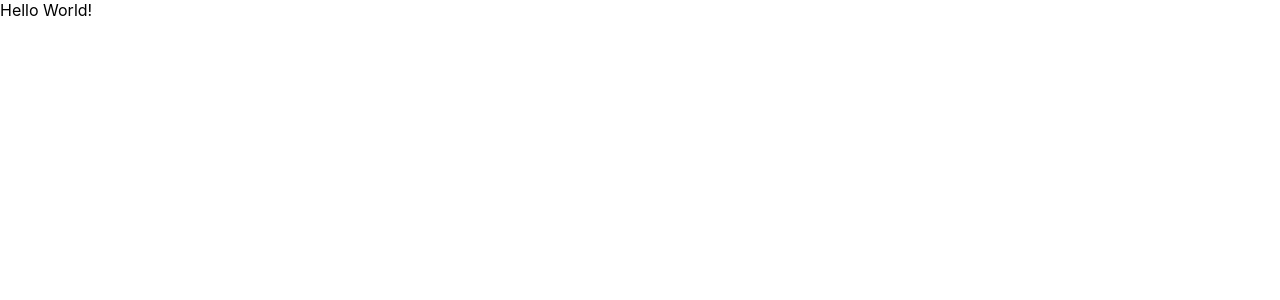
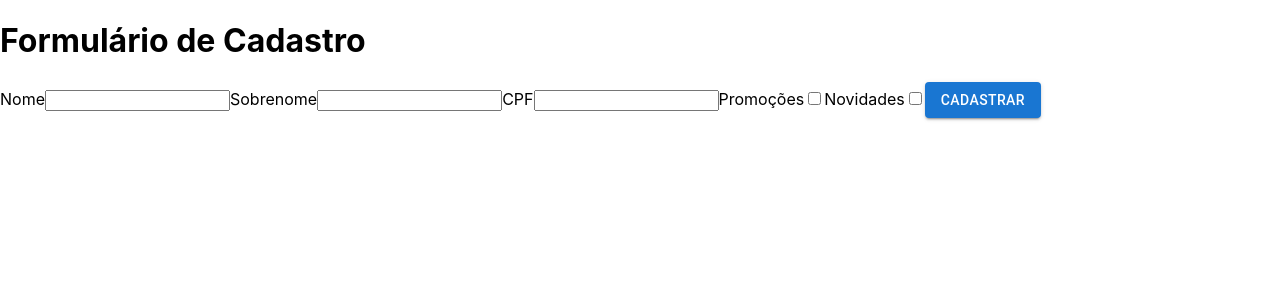
Before and after one commit to Rafael-Araujo-dev/Alura, a React (Create React App) app in the folder Formações Front-End/ReactJS/Cadastro Simples - Formulário de Cadastro/cadastro-simples/: page / in a window 1280 px wide. Shown: the top 300 px of the page. Built offline with nearby package versions, Linux system fonts and the light colour scheme.

Commit message:
Implemented Material-UI library

```diff
--- a/Formações Front-End/ReactJS/Cadastro Simples - Formulário de Cadastro/cadastro-simples/package.json
+++ b/Formações Front-End/ReactJS/Cadastro Simples - Formulário de Cadastro/cadastro-simples/package.json
@@ -3,6 +3,10 @@
   "version": "0.1.0",
   "private": true,
   "dependencies": {
+    "@emotion/react": "^11.4.1",
+    "@emotion/styled": "^11.3.0",
+    "@material-ui/core": "^5.0.0-beta.5",
+    "@mui/material": "^5.0.0",
     "@testing-library/jest-dom": "^5.14.1",
     "@testing-library/react": "^11.2.7",
     "@testing-library/user-event": "^12.8.3",
--- a/Formações Front-End/ReactJS/Cadastro Simples - Formulário de Cadastro/cadastro-simples/src/App.js
+++ b/Formações Front-End/ReactJS/Cadastro Simples - Formulário de Cadastro/cadastro-simples/src/App.js
@@ -1,11 +1,16 @@
+import React, { Component, Fragment } from 'react';
+
 import './App.css';
+import FormularioCadastro from './components/FormularioCadastro/Formulario';
 
-function App() {
-  return (
-    <>
-      Hello World!
-    </>
-  );
+export default class App extends Component {
+
+  render() {
+    return (
+      <Fragment>
+        <h1>Formulário de Cadastro</h1>
+        <FormularioCadastro />
+      </Fragment>
+    );
+  }
 }
-
-export default App;
--- /dev/null
+++ b/Formações Front-End/ReactJS/Cadastro Simples - Formulário de Cadastro/cadastro-simples/src/components/FormularioCadastro/Formulario.jsx
@@ -0,0 +1,33 @@
+import React from 'react';
+import Button from '@material-ui/core/Button';
+
+const FormularioCadastro = () => {
+    return (
+        <>
+            <form>
+                <label>Nome</label>
+                <input type="text"/>
+
+                <label>Sobrenome</label>
+                <input type="text"/>
+
+                <label>CPF</label>
+                <input type="text"/>
+
+                <label>Promoções</label>
+                <input type="checkbox"/>
+
+                <label>Novidades</label>
+                <input type="checkbox"/>
+
+                <Button
+                    type="submit"
+                    variant="contained"
+                    color="primary"
+                >Cadastrar</Button>
+            </form>
+        </>
+    );
+}
+
+export default FormularioCadastro;
```
Also changed, not shown: 1 other file (tests, documents, lock files or other folders).
